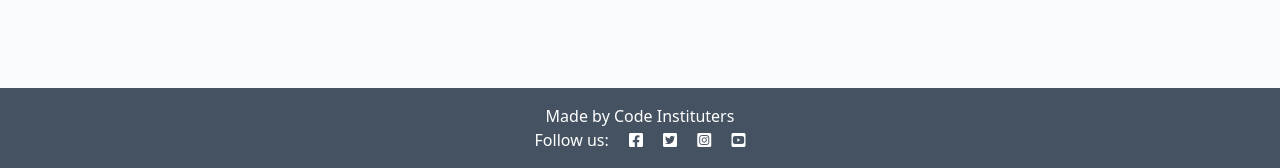
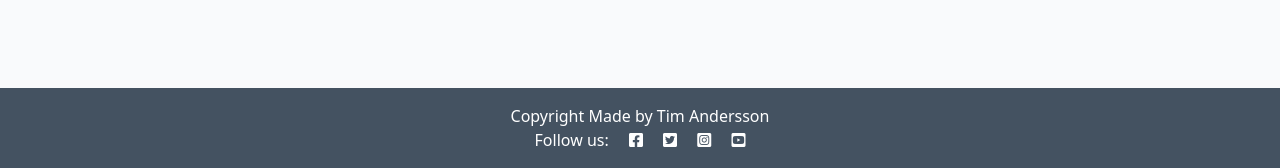
Before and after one commit to Timalexanderandersson/django-blog, a Django app: page / in a window 1280 px wide. Shown: the part 632-800 px from the top of the page. Run offline with Django 4.2, Linux system fonts and the light colour scheme; data that the repository does not hold is empty.

Commit message:
added block for index and base

```diff
--- a/blog/templates/blog/index.html
+++ b/blog/templates/blog/index.html
@@ -49,4 +49,7 @@
 </div>
 
 <!-- index.html content ends here -->
+{% block copyright %}
+<p class="m-0 text-center text-white">Copyright Made by Tim Andersson</p>
+{% endblock copyright %}
 {% endblock %}
--- a/templates/base.html
+++ b/templates/base.html
@@ -61,7 +61,9 @@
 
     <!-- Footer -->
     <footer class="footer mt-auto py-3 dark-bg">
-        <p class="m-0 text-center text-white">Made by Code Instituters</p>
+        {% block copyright %}
+
+        {% endblock copyright %}
         <p class="m-0 text-center text-white">Follow us: <i class="fab fa-facebook-square ms-3"></i>
             <i class="fab fa-twitter-square ms-3"></i>
             <i class="fab fa-instagram-square ms-3"></i>
```
